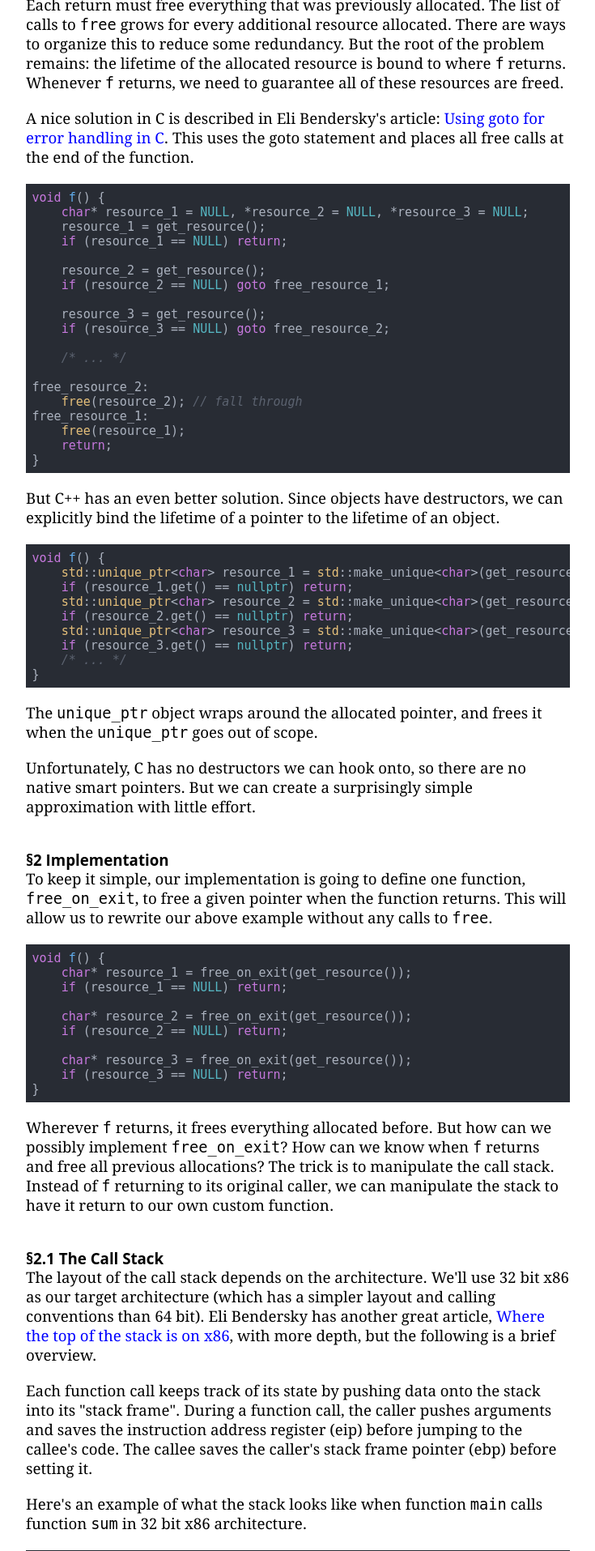
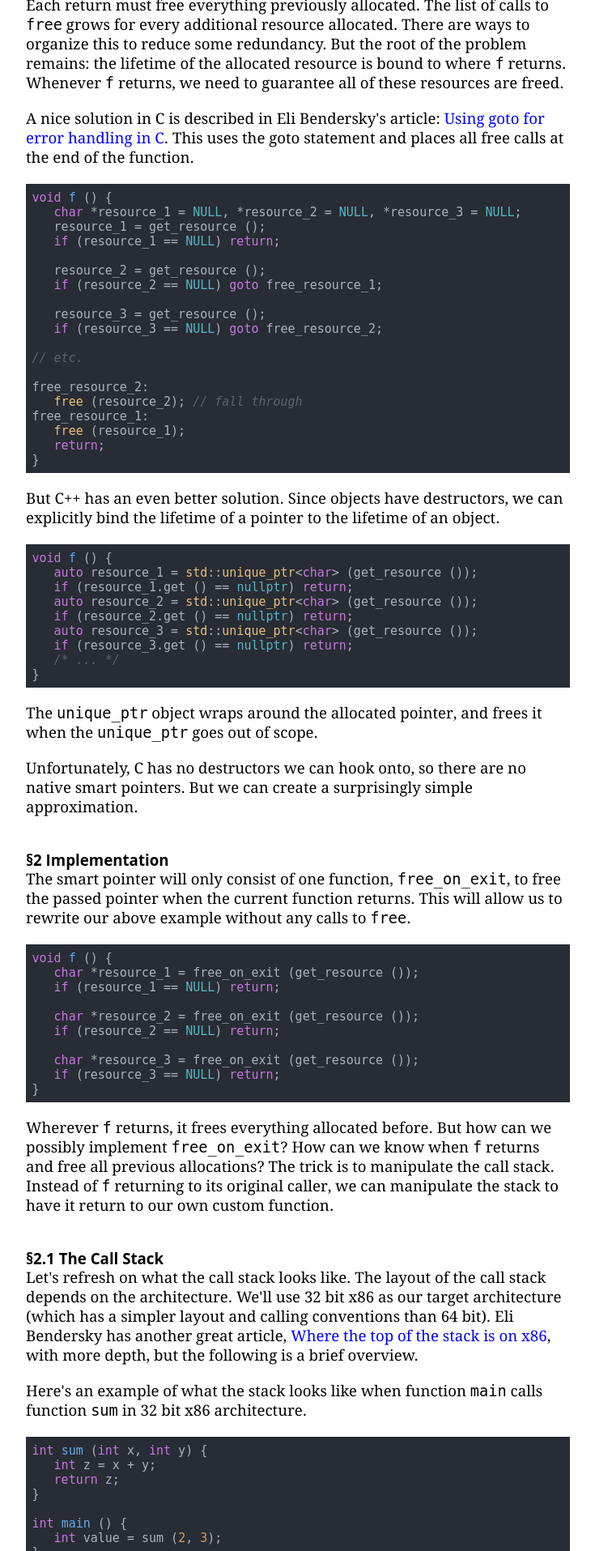
Before and after one commit to kevinAlbs/Blog, a PHP site: page /stupid_smart_pointers.html in a window 1280 px wide. Shown: the part 1080-2995 px from the top of the page at 81% size, without its empty margins (272-1007 px from the left). Run offline with PHP 8.4, Linux system fonts and the light colour scheme; some web fonts are replaced.

Commit message:
nearly ready

```diff
--- a/stupid_smart_pointers.html
+++ b/stupid_smart_pointers.html
@@ -23,7 +23,7 @@
     <article id='container'>
         <header>
             <div id='post-meta'>
-                <span id='post-date'>March 12, 2018</span>
+                <span id='post-date'>March 17, 2018</span>
                 <span id='post-author'>By <a href='http://kevinalbs.com'>Kevin Albertson</a></span>
             </div>
             <h1>Stupid Smart Pointers in C</h1>
@@ -34,134 +34,135 @@
 
 <!-- TODO: make php functions for section headings. -->
 <h3 id='Managing_Memory_in_C'><a href='#Managing_Memory_in_C'>§1 Managing Memory in C</a></h3>
-<p>In C, heap memory is allocated with a call to <code>malloc</code> and deallocated with a call to <code>free</code>. It is the programmer's responsibility to free allocated memory when no longer in use. Otherwise, memory leaks grow the program's memory usage, exhuasting valuable system resources.</p>
+<p>In C, heap memory is allocated with a call to <code>malloc</code> and deallocated with a call to <code>free</code>. It is the programmer's responsibility to free allocated memory when no longer in use. Otherwise, memory leaks grow the program's memory usage, exhausting valuable system resources.</p>
 
-<p>Sometimes knowing where to call free is clear.</p>
+<p>Sometimes knowing where to call <code>free</code> is clear.</p>
 
-<pre><code class='c'>char* data = (char*)malloc(100);
-/* do something with data, don't need it anymore */
-free(data);</code></pre>
-<p>But even simple cases may be awkward to properly free. For example, suppose a function <code>f</code> allocates resources in order and frees them before returning.</p>
+<pre><code class='c'>char *data = (char *) malloc (100);
+// do something with data, don't need it anymore
+free (data);</code></pre>
+<p>But even simple cases may be difficult to properly free. For example, suppose a function <code>f</code> allocates resources in order and frees them before returning.</p>
 
-<pre><code class='c'>void f() {
-    char* resource_1 = get_resource();
+<pre><code class='c'>void f () {
+   char *resource_1 = get_resource ();
    if (resource_1 == NULL) return;
 
-    char* resource_2 = get_resource();
+   char *resource_2 = get_resource ();
    if (resource_2 == NULL) {
-        free(resource_1);
+      free (resource_1);
       return;
    }
 
-    char* resource_3 = get_resource();
+   char *resource_3 = get_resource ();
    if (resource_3 == NULL) {
-        free(resource_2);
-        free(resource_1);
+      free (resource_2);
+      free (resource_1);
       return;
    }
 
-    /* ... */
+   // etc.
 }</code></pre>
-<p>Each return must free everything that was previously allocated. The list of calls to <code>free</code> grows for every additional resource allocated. There are ways to organize this to reduce some redundancy. But the root of the problem remains: the lifetime of the allocated resource is bound to where <code>f</code> returns. Whenever <code>f</code> returns, we need to guarantee all of these resources are freed.</p>
+<p>Each return must free everything previously allocated. The list of calls to <code>free</code> grows for every additional resource allocated. There are ways to organize this to reduce some redundancy. But the root of the problem remains: the lifetime of the allocated resource is bound to where <code>f</code> returns. Whenever <code>f</code> returns, we need to guarantee all of these resources are freed.</p>
 
 <p>A nice solution in C is described in Eli Bendersky's article: <a href='https://eli.thegreenplace.net/2009/04/27/using-goto-for-error-handling-in-c'>Using goto for error handling in C</a>. This uses the goto statement and places all free calls at the end of the function.</p>
 
-<pre><code class='c'>void f() {
-    char* resource_1 = NULL, *resource_2 = NULL, *resource_3 = NULL;
-    resource_1 = get_resource();
+<pre><code class='c'>void f () {
+   char *resource_1 = NULL, *resource_2 = NULL, *resource_3 = NULL;
+   resource_1 = get_resource ();
    if (resource_1 == NULL) return;
 
-    resource_2 = get_resource();
+   resource_2 = get_resource ();
    if (resource_2 == NULL) goto free_resource_1;
 
-    resource_3 = get_resource();
+   resource_3 = get_resource ();
    if (resource_3 == NULL) goto free_resource_2;
 
-    /* ... */
+// etc.
 
 free_resource_2:
-    free(resource_2); // fall through
+   free (resource_2); // fall through
 free_resource_1:
-    free(resource_1);
+   free (resource_1);
    return;
 }</code></pre>
 <p>But C++ has an even better solution. Since objects have destructors, we can explicitly bind the lifetime of a pointer to the lifetime of an object.</p>
 
-<pre><code class='cpp'>void f() {
-    std::unique_ptr&lt;char&gt; resource_1 = std::make_unique&lt;char&gt;(get_resource());
-    if (resource_1.get() == nullptr) return;
-    std::unique_ptr&lt;char&gt; resource_2 = std::make_unique&lt;char&gt;(get_resource());
-    if (resource_2.get() == nullptr) return;
-    std::unique_ptr&lt;char&gt; resource_3 = std::make_unique&lt;char&gt;(get_resource());
-    if (resource_3.get() == nullptr) return;
+<pre><code class='cpp'>void f () {
+   auto resource_1 = std::unique_ptr&lt;char&gt; (get_resource ());
+   if (resource_1.get () == nullptr) return;
+   auto resource_2 = std::unique_ptr&lt;char&gt; (get_resource ());
+   if (resource_2.get () == nullptr) return;
+   auto resource_3 = std::unique_ptr&lt;char&gt; (get_resource ());
+   if (resource_3.get () == nullptr) return;
    /* ... */
 }</code></pre>
 <p>The <code>unique_ptr</code> object wraps around the allocated pointer, and frees it when the <code>unique_ptr</code> goes out of scope.</p>
 
-<p>Unfortunately, C has no destructors we can hook onto, so there are no native smart pointers. But we can create a surprisingly simple approximation with little effort.</p>
+<p>Unfortunately, C has no destructors we can hook onto, so there are no native smart pointers. But we can create a surprisingly simple approximation.</p>
 
 <h3 id='Implementation'><a href='#Implementation'>§2 Implementation</a></h3>
-<p>To keep it simple, our implementation is going to define one function, <code>free_on_exit</code>, to free a given pointer when the function returns. This will allow us to rewrite our above example without any calls to <code>free</code>.</p>
+<p>The smart pointer will only consist of one function, <code>free_on_exit</code>, to free the passed pointer when the current function returns. This will allow us to rewrite our above example without any calls to <code>free</code>.</p>
 
-<pre><code class='c'>void f() {
-    char* resource_1 = free_on_exit(get_resource());
+<pre><code class='c'>void f () {
+   char *resource_1 = free_on_exit (get_resource ());
    if (resource_1 == NULL) return;
 
-    char* resource_2 = free_on_exit(get_resource());
+   char *resource_2 = free_on_exit (get_resource ());
    if (resource_2 == NULL) return;
 
-    char* resource_3 = free_on_exit(get_resource());
+   char *resource_3 = free_on_exit (get_resource ());
    if (resource_3 == NULL) return;
 }</code></pre>
 <p>Wherever <code>f</code> returns, it frees everything allocated before. But how can we possibly implement <code>free_on_exit</code>? How can we know when <code>f</code> returns and free all previous allocations? The trick is to manipulate the call stack. Instead of <code>f</code> returning to its original caller, we can manipulate the stack to have it return to our own custom function.</p>
 
 <h3 id='The_Call_Stack'><a href='#The_Call_Stack'>§2.1 The Call Stack</a></h3>
-<p>The layout of the call stack depends on the architecture. We'll use 32 bit x86 as our target architecture (which has a simpler layout and calling conventions than 64 bit). Eli Bendersky has another great article, <a href="https://eli.thegreenplace.net/2011/02/04/where-the-top-of-the-stack-is-on-x86/">Where the top of the stack is on x86</a>, with more depth, but the following is a brief overview.</p>
-
-<p>Each function call keeps track of its state by pushing data onto the stack into its "stack frame". During a function call, the caller pushes arguments and saves the instruction address register (eip) before jumping to the callee's code. The callee saves the caller's stack frame pointer (ebp) before setting it.</p>
+<p>Let's refresh on what the call stack looks like. The layout of the call stack depends on the architecture. We'll use 32 bit x86 as our target architecture (which has a simpler layout and calling conventions than 64 bit). Eli Bendersky has another great article, <a href="https://eli.thegreenplace.net/2011/02/04/where-the-top-of-the-stack-is-on-x86/">Where the top of the stack is on x86</a>, with more depth, but the following is a brief overview.</p>
 
 <p>Here's an example of what the stack looks like when function <code>main</code> calls function <code>sum</code> in 32 bit x86 architecture.</p>
 
-<pre><code class='c'>int sum(int x, int y) {
+<pre><code class='c'>int sum (int x, int y) {
    int z = x + y;
    return z;
 }
 
-int main() {
-    int value = sum(2, 3);
+int main () {
+   int value = sum (2, 3);
 }</code></pre>
 <figure>
 <img width='100%' src='img/stupid_smart_pointers/function_call.svg' />
 <figcaption>The call stack during a function call.</figcaption>
 </figure>
 
+<p>During a function call, the caller and callee split the responsibilities of what data to push onto the stack. The caller <code>main</code> is responsible for saving the current <code>eip</code>, but the callee <code>f</code> is responsible for saving the current <code>ebp</code>.</p>
+
 <h3 id='Hijacking_a_Return_Address'><a href='#Hijacking_a_Return_Address'>§2.2 Hijacking a Return Address</a></h3>
 <p>But how can the stack be modified in a C program? One way is to use assembly to obtain stack addresses, and then change the values they point to. The following uses inline assembly to change a function's return address.</p>
 
 <figure>
 <pre><code class='c'>#include &lt;stdio.h&gt;
-void hijacked() {
-    printf(&quot;hijacked\n&quot;);
+void hijacked () {
+   printf (&quot;hijacked\n&quot;);
 }
-void f() {
-    printf(&quot;f starts\n&quot;);
 
-    int* base = NULL;
+void f () {
+   printf (&quot;f starts\n&quot;);
+
+   int *base = NULL;
    // get the value of ebp.
-    __asm__ (
-    &quot;movl %%ebp, %0 \n&quot;
-    : &quot;=r&quot; (base) // output
+   __asm__(&quot;movl %%ebp, %0 \n&quot;
+           : &quot;=r&quot;(base) // output
            );
 
    // change the return address.
    *(base + 1) = (int) hijacked;
 
-    printf(&quot;f ends\n&quot;);
+   printf (&quot;f ends\n&quot;);
 }
-int main() {
-    printf(&quot;main starts\n&quot;);
-    f();
-    printf(&quot;main ends\n&quot;);
+
+int main () {
+   printf (&quot;main starts\n&quot;);
+   f ();
+   printf (&quot;main ends\n&quot;);
 }</code></pre><figcaption>hijack.c</figcaption>
 </figure>
 
@@ -176,7 +177,7 @@ Bus error: 10</code></pre>
 
 <p>We can see that <code>f</code> never returns to <code>main</code>, but instead to the hijacked function! How does this work?</p>
 
-<p>Inside <code>f</code>, we retrieve the current value of the <code>ebp</code> register in <code>base</code>. The value of <code>ebp</code> is the address of <code>f</code>'s stack frame in the call stack. We use the inline assembly function <code>__asm__</code> to get the value of <code>ebp</code>.</p>
+<p>In <code>f</code>, we get the current value of the <code>ebp</code> register in <code>base</code> using the inline assembly function <code>__asm__</code>.</p>
 
 <pre><code class='c'>__asm__ (
 "movl %%ebp, %0 \n"
@@ -187,7 +188,13 @@ Bus error: 10</code></pre>
 
 <p><code>: "=r" (base)</code> says use the C variable <code>base</code> as the first output variable. <code>"=r"</code> means store the operand in a register before copying to the output variable.</p>
 
-<p>For more detail, see the article <a href="http://ericw.ca/notes/a-tiny-guide-to-gcc-inline-assembly.html">A Tiny Guide to GCC Inline Assembly</a> by Eric Woroshow explaining the <code>__asm__</code> function.</p>
+<p>For more information about <code>__asm__</code>, see the article <a href="http://ericw.ca/notes/a-tiny-guide-to-gcc-inline-assembly.html">A Tiny Guide to GCC Inline Assembly</a> by Eric Woroshow.</p>
+
+<p>Once we have the value of <code>ebp</code> in <code>base</code>, we can use it just like any pointer.</p>
+
+<pre><code class='c'>*(base + 1) = (int) hijacked;</code></pre>
+
+<p>Since <code>base</code> is of type <code>int*</code> adding one increments the address by the size of an int (4 bytes in this case). Therefore, this line changes the saved <code>eip</code> on the stack from <code>main</code> to the address of the function <code>hijacked</code>.</p>
 
 <p>Note, after we return from <code>hijacked</code> there's an error (yours may be a segmentation fault). Next we'll see how to fix that error.</p>
 
@@ -208,25 +215,28 @@ trampoline:
 # call hijacked. This pushes the address of the next instruction.
 # when hijacked returns, we jump directly to the address in eax.
 # eax contains the returned value of hijacked.
-call hijacked # call hijacked
+call hijacked
 jmp %eax</code></pre><figcaption>trampoline.S</figcaption>
 </figure>
 
 <p>This assembly function named <code>trampoline</code> bypasses the usual call sequence generated by compiling a C function. Instead of popping a return address to return to, we <code>jmp</code> directly to the value stored in <code>eax</code>. The value returned by <code>hijacked</code> is stored in <code>eax</code>. We modify <code>hijacked</code> and <code>f</code> as follows:</p>
 
-<pre><code class='c'>int return_address;
-int hijacked() {
-    printf(&quot;hijacked\n&quot;);
+<pre><code class='c'>// forward declare the assembly trampoline.
+void trampoline ();
+int return_address;
+
+int hijacked () {
+   printf (&quot;hijacked\n&quot;);
    return return_address;
 }
-void f() {
-    printf(&quot;f starts\n&quot;);
 
-    int* base;
+void f () {
+   printf (&quot;f starts\n&quot;);
+
+   int *base;
    // get the value of the ebp.
-    __asm__ (
-    &quot;movl %%ebp, %0 \n&quot;
-    : &quot;=r&quot; (base) // output
+   __asm__(&quot;movl %%ebp, %0 \n&quot;
+           : &quot;=r&quot;(base) // output
            );
 
    // save the return address.
@@ -234,9 +244,10 @@ void f() {
    // change the return address.
    *(base + 1) = (int) trampoline;
 
-    printf(&quot;f ends\n&quot;);
-}</code></pre>
-<p>Comple and run with:</p>
+   printf (&quot;f ends\n&quot;);
+}
+</code></pre>
+<p>Compile and run with:</p>
 <pre><code class='bash'>$ gcc -o hijack -O0 -m32 hijack.c trampoline.S
 $ ./hijack
 main starts
@@ -245,84 +256,87 @@ f ends
 hijacked
 main ends</code></pre>
 
-<p>Now that we save <code>f</code>'s return address and jump to it directly after hijacking it, our hijacked function can now restore the original return address after running. We'll use this same technique to implement our smart pointer.</p>
+<p>Now our hijacked function restores the original return address after executing. We'll use this same technique to implement our smart pointer.</p>
 
-<h3 id='One_Smart_Pointer'><a href='#One_Smart_Pointer'>§2.4 One Smart Pointer</a></h3><p>We're one small step away from creating a smart pointer. Let's rename <code>hijacked</code> to <code>do_free</code>, and add the function <code>free_on_exit</code>, which now hijacks the caller's return address.</p>
+<h3 id='One_Smart_Pointer'><a href='#One_Smart_Pointer'>§2.4 One Smart Pointer</a></h3><p>We're one small step away from creating a smart pointer. Let's rename <code>hijacked</code> to <code>do_free</code>, and add the function <code>free_on_exit</code>, which now hijacks the <em>caller's</em> return address.</p>
 
 <pre><code class='c'>#include &lt;stdio.h&gt;
+#include &lt;stdlib.h&gt;
+/* forward declare the assembly trampoline. */
+void trampoline ();
 int return_address;
-void* tracked_pointer;
-int do_free() {
+void *tracked_pointer;
+
+int do_free () {
    free (tracked_pointer);
    return return_address;
 }
-void* free_on_exit(void* ptr) {
-    // hijack the caller&rsquo;s return address.
-    int* base;
-    // get the value of the caller&rsquo;s ebp by dereferencing ebp.
-    __asm__ (
-    &quot;movl (%%ebp), %0 \n&quot;
-    : &quot;=r&quot; (base) // output
+
+void *free_on_exit (void *ptr) {
+   int *base;
+   // get the value of the caller's ebp by dereferencing ebp.
+   __asm__(&quot;movl (%%ebp), %0 \n&quot;
+           : &quot;=r&quot;(base) // output
            );
 
-    // save the caller&rsquo;s return address.
+   // save and change the caller's return address.
    return_address = *(base + 1);
-    // change the return address.
-    *(base + 1) = (int) hijacked;
+   *(base + 1) = (int) trampoline;
+   return ptr;
+}
 
+void f () {
+   char *resource = free_on_exit (malloc (1));
 }
-void f() {
-    char* resource = free_on_exit(malloc(1));
-}
-int main() {
-    f();
+
+int main () {
+   f ();
 }</code></pre>
-<p>Calling <code>free_on_exit</code> now stores the pointer and changes the <em>caller's</em> return address. After the caller <code>f</code> returns, it automatically frees its <code>malloc</code>'ed byte!</p>
+<p>Calling <code>free_on_exit</code> stores the passed pointer and sets the caller's return address to <code>trampoline</code>. After the caller <code>f</code> returns, it automatically frees its <code>malloc</code>'ed byte. We now have a smart pointer!</p>
 
 <h3 id='Many_Smart_Pointers'><a href='#Many_Smart_Pointers'>§2.5 Many Smart Pointers</a></h3>
 <p>The <code>free_on_exit</code> above is only a single-use function. If called multiple times, it only frees the pointer passed in the most recent call. Fortunately, it’s only another small step to make <code>free_on_exit</code> work with any number of repeated calls.</p>
 
 <p>To do so we can store a list of tracked pointers for each function call. Stack these lists, and each time a new function calls free_on_exit, add a new stack entry. When do_free is called, it frees the list of pointers on the top most entry of the stack.</p>
 
-<p>At the risk of including too much code in this article, here is the full implementation in under one hundred lines of code.</p>
+<p>At the risk of including too much code in this article, here is the full implementation in under one hundred lines of code:</p>
 
 <figure>
     <pre><code class='c'>#ifndef _SMART
 #define _SMART
-void* free_on_exit(void*);
+void *free_on_exit (void *);
 #endif</code></pre>    <figcaption>smart.h</figcaption>
 </figure>
 <figure>
     <pre><code class='c'>#include &quot;smart.h&quot;
 
+#include &lt;stdlib.h&gt; // free
 #include &lt;string.h&gt; // memset
-#include &lt;stdlib.h&gt; // free
 
-/* these limits are arbitrary. Use static sizes for simplicity. */
+/* these limits are arbitrary. */
 #define STACK_SIZE 256
 #define MAX_PER_FRAME 32
 
 typedef struct {
-	int caller_ebp; /* ebp of the caller. This identifes the frame during do_free. */
+   int caller_ebp; /* ebp of the caller. This identifes the frame. */
    int caller_eip; /* the original return eip of the caller. */
-	void* tracked_pointers[MAX_PER_FRAME];
+   void *tracked_pointers[MAX_PER_FRAME];
    int tail; /* points to one past last entry. */
-} garbage_stack_entry_t;
+} tracked_stack_entry_t;
 
 typedef struct {
-	garbage_stack_entry_t stack[STACK_SIZE];
+   tracked_stack_entry_t stack[STACK_SIZE];
    int tail; /* points to one past last entry. */
-} garbage_stack_t;
-
+} tracked_stack_t;
 
 /* forward declare the assembly trampoline. */
-void trampoline();
+void trampoline ();
 
-garbage_stack_t garbage = {0};
+tracked_stack_t tracked = {0};
 
-int do_free() {
-	garbage_stack_entry_t* entry = garbage.stack + (garbage.tail - 1);
-	garbage.tail--; /* pop. */
+int do_free () {
+   tracked_stack_entry_t *entry = tracked.stack + (tracked.tail - 1);
+   tracked.tail--; /* pop. */
    for (int i = 0; i &lt; MAX_PER_FRAME; i++) {
       if (entry-&gt;tracked_pointers[i] == 0) break;
       free (entry-&gt;tracked_pointers[i]);
@@ -330,34 +344,36 @@ int do_free() {
    return entry-&gt;caller_eip;
 }
 
-void* free_on_exit(void* entry) {
+void *free_on_exit (void *entry) {
    int ret_addr = 0;
-	int do_free_addr = (int)&amp;do_free;
-	int* caller_ebp;
+   int do_free_addr = (int) &amp;do_free;
+   int *caller_ebp;
 
    /* get the value of ebp. */
-	__asm__ __volatile__ (
-	&quot;movl (%%ebp), %0 \n&quot;
-	: &quot;=r&quot; (caller_ebp) /* output. */
+   __asm__ __volatile__(&quot;movl (%%ebp), %0 \n&quot;
+                        : &quot;=r&quot;(caller_ebp) /* output. */
                         );
 
-	/* check if there is a pre-existing stack entry for this caller (identified by caller's ebp). */
-	garbage_stack_entry_t* garbage_entry;
+   /* check if there is a pre-existing stack entry for this caller
+    * (identified by caller's ebp). */
+   tracked_stack_entry_t *tracked_entry;
 
-	if (garbage.stack[garbage.tail - 1].caller_ebp == (int)caller_ebp) {
+   if (tracked.tail &gt; 0 &amp;&amp;
+       tracked.stack[tracked.tail - 1].caller_ebp == (int) caller_ebp) {
       /* re-use. */
-		garbage_entry = garbage.stack + garbage.tail - 1;
+      tracked_entry = tracked.stack + tracked.tail - 1;
    } else {
       /* make a new entry. */
-		garbage_entry = garbage.stack + garbage.tail++;
-		memset (garbage_entry, 0, sizeof(*garbage_entry));
-		garbage_entry-&gt;caller_ebp = (int)caller_ebp;
+      tracked_entry = tracked.stack + tracked.tail++;
+      memset (tracked_entry, 0, sizeof (*tracked_entry));
+      tracked_entry-&gt;caller_ebp = (int) caller_ebp;
       /* hijack caller's return eip to return to do_free. */
-		garbage_entry-&gt;caller_eip = *(caller_ebp + 1);
+      tracked_entry-&gt;caller_eip = *(caller_ebp + 1);
       *(caller_ebp + 1) = (int) trampoline;
    }
 
-	garbage_entry-&gt;tracked_pointers[garbage_entry-&gt;tail++] = entry;
+   /* push the passed pointer. */
+   tracked_entry-&gt;tracked_pointers[tracked_entry-&gt;tail++] = entry;
    return entry;
 }</code></pre>    <figcaption>smart.c</figcaption>
 </figure>
```
Also changed, not shown: stupid_smart_pointers.php (+23 -17 lines), 11 other files. Lines whose indentation alone changed are shown as unchanged.
